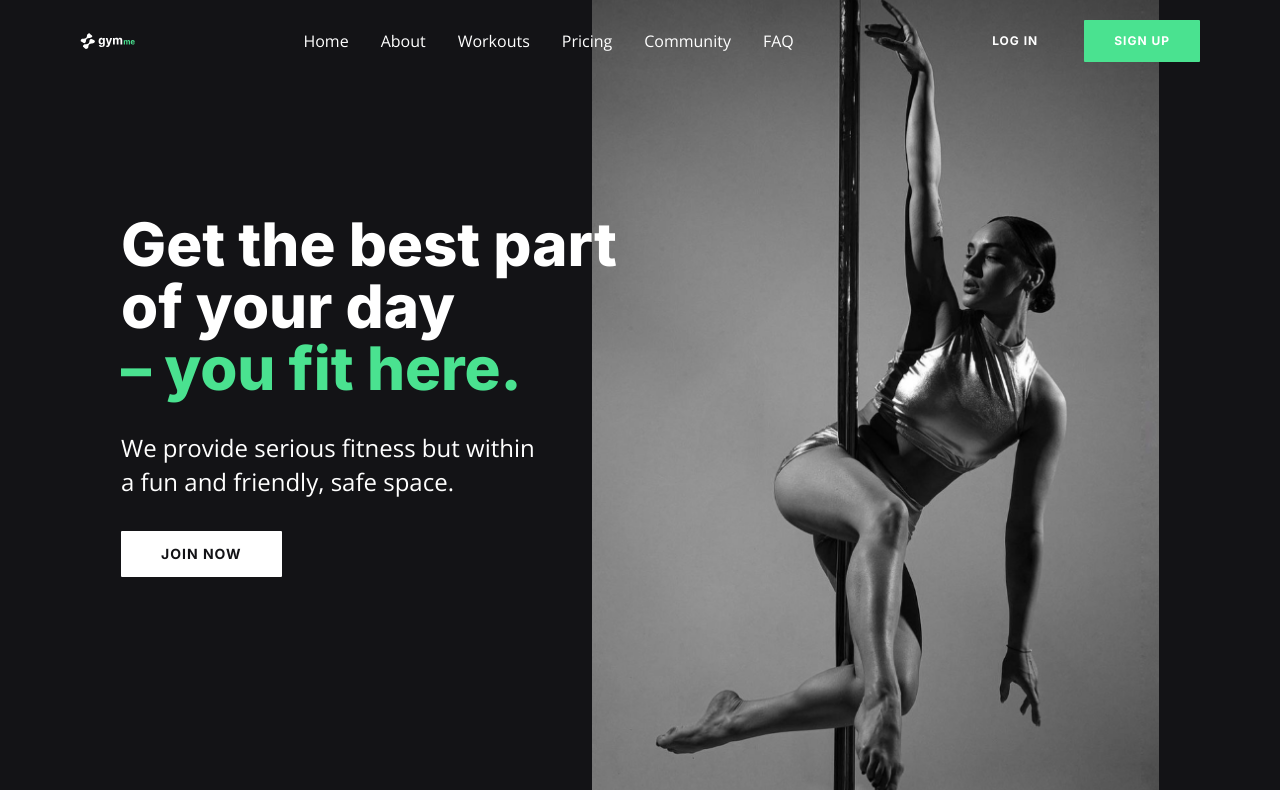
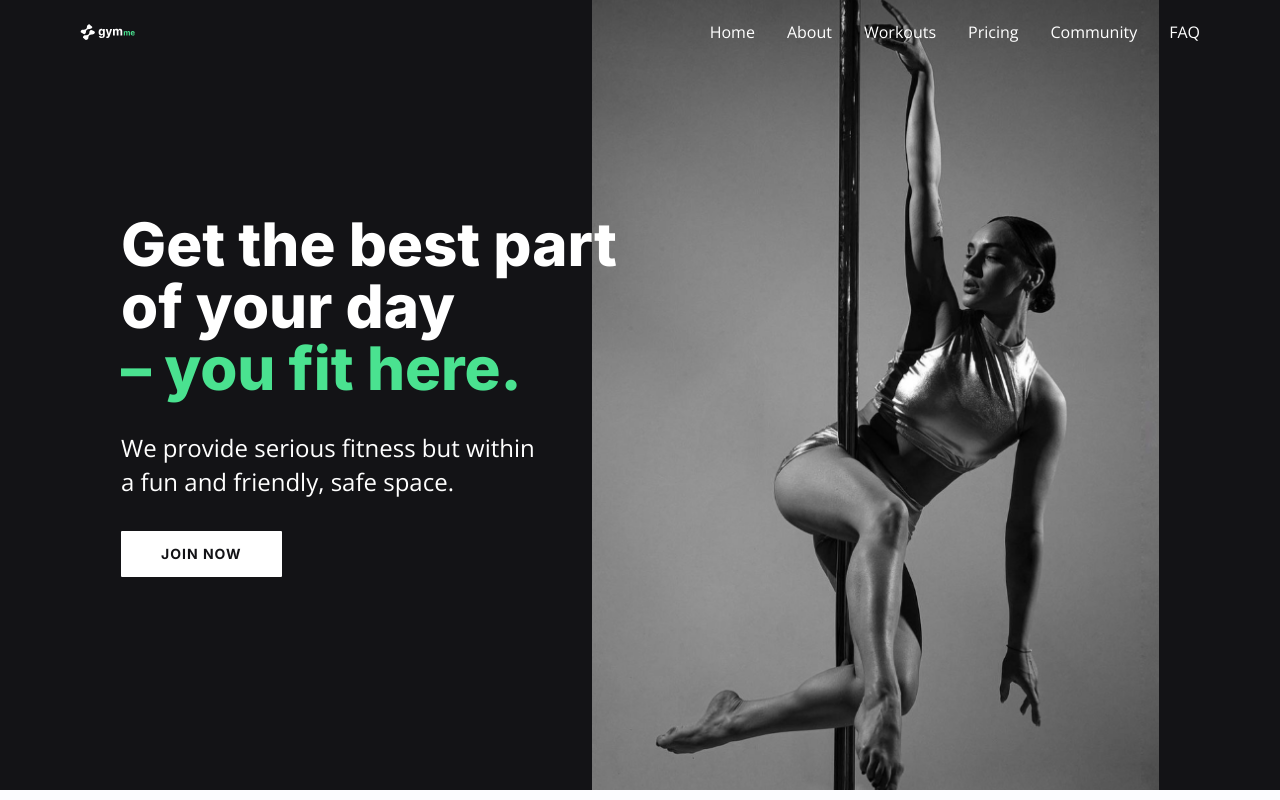
Before and after one commit to estaniulyte/sports-website, a React (Create React App) app: page / in a window 1280 px wide. Shown: the top 800 px of the page. Built offline with nearby package versions, Linux system fonts and the light colour scheme; the HTML template or start-up script is replaced by a standard one.

Commit message:
change: comment action buttons

```diff
--- a/src/components/Header.js
+++ b/src/components/Header.js
@@ -27,10 +27,10 @@ const Header = () => {
           <img src={logo} alt='Logo' className='w-[55px]' />
         </a>
         <Nav />
-        <div className='hidden lg:flex space-x-4'>
+        {/* <div className='hidden lg:flex space-x-4'>
           <button className='btn btn-sm text-white hover:text-primary-200 transition'>{ btnLoginText }</button>
           <button className='btn btn-sm btn-primary'>{ btnSignupText }</button>
-        </div>
+        </div> */}
         <div onClick={() => setNavMobile(!navMobile)} className='lg:hidden absolute right-4'>
           { navMobile ? (
             <RiCloseFill className='text-primary-200 text-3xl cursor-pointer' />
--- a/src/components/NavMobile.js
+++ b/src/components/NavMobile.js
@@ -14,10 +14,10 @@ const NavMobile = ({ navMobile }) => {
           );
         })}
       </ul>
-      <div className='-mt-44 flex justify-center gap-x-8'>
+      {/* <div className='-mt-44 flex justify-center gap-x-8'>
         <button className='btn btn-lg text-white'>Log in</button>
         <button className='btn btn-lg btn-primary'>Sign up</button>
-      </div>
+      </div> */}
     </nav>
     );
 };
```
